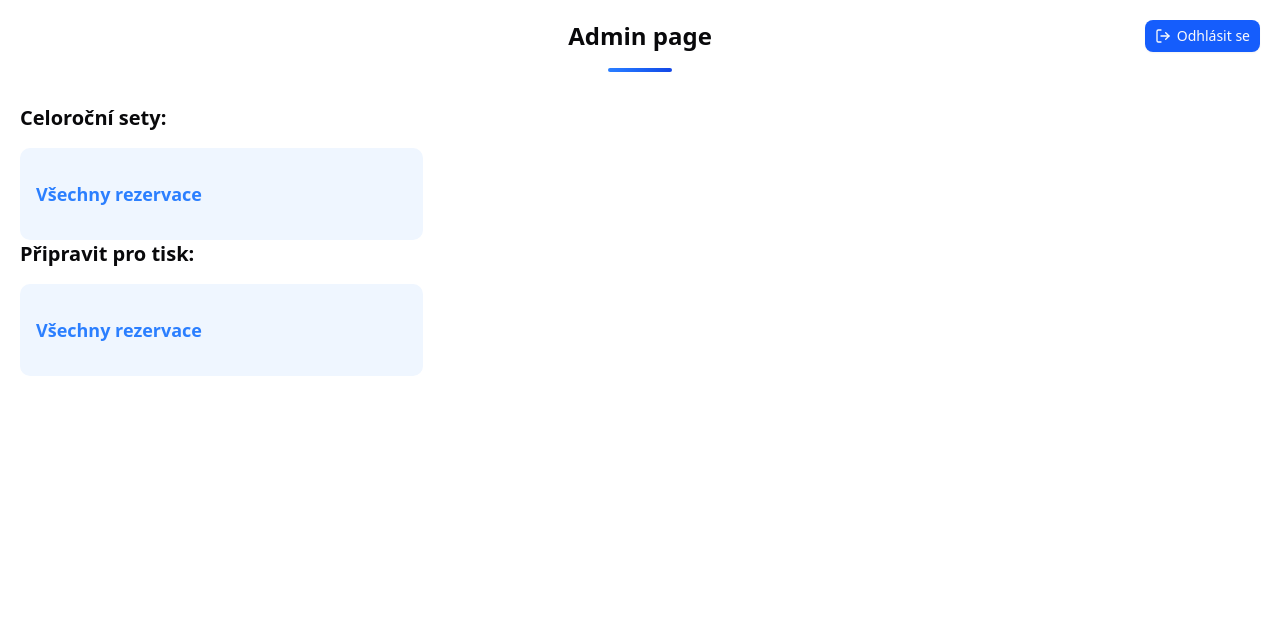
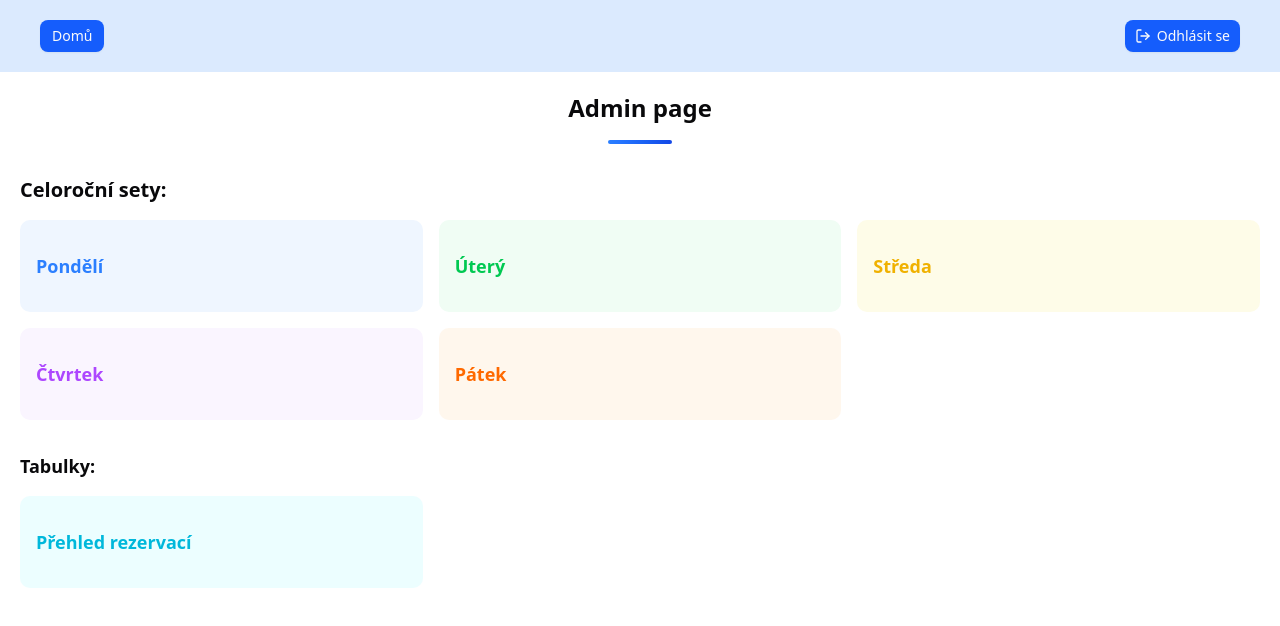
Before and after one commit to david-stafa/ski-reservation, a Next.js app: page /admin in a window 1280 px wide. Shown: the top 626 px of the page. Built offline with nearby package versions, Linux system fonts and the light colour scheme; no server answers.

Commit message:
feat: add attendance tracking and new admin day sheet layout

```diff
--- a/src/app/_actions/reservation/reservationActions.ts
+++ b/src/app/_actions/reservation/reservationActions.ts
@@ -1,7 +1,8 @@
 "use server";
 
 import { prisma } from "@/db/prisma";
-import { unstable_cache } from "next/cache";
+import { DateTime } from "luxon";
+import { revalidatePath, unstable_cache } from "next/cache";
 
 // input: date in format 2025-10-07
 export async function getAllReservationsDates(date: string) {
@@ -81,6 +82,7 @@ export async function getAllReservations() {
       phone: true,
       peopleCount: true,
       id: true,
+      attended: true,
       createdAt: true,
       updatedAt: true,
     },
@@ -128,3 +130,56 @@ export async function findReservationByEmailAndLastName(email: string, lastName:
     },
   });
 }
+
+export async function getReservationsByDate(date: string) {
+
+  const dateStart = DateTime.fromISO(date).startOf('day').toJSDate();
+  const dateEnd = DateTime.fromISO(date).endOf('day').toJSDate();
+
+  console.log("dateStart", dateStart);
+  console.log("dateEnd", dateEnd);
+
+  const reservations = await prisma.reservation.findMany({
+    where: {
+      startDate: {
+        gte: dateStart,
+        lte: dateEnd,
+      }
+    },
+    select: {
+      id: true,
+      firstName: true,
+      lastName: true,
+      phone: true,
+      peopleCount: true,
+      startDate: true,
+      endDate: true,
+      attended: true,
+    },
+    orderBy: {
+      startDate: "asc",
+    }
+  })
+
+  return reservations;
+}
+
+export async function updateAttendance(
+  reservationId: string,
+  attended: boolean
+) {
+  try {
+    await prisma.reservation.update({
+      where: { id: reservationId },
+      data: { attended },
+    });
+
+    // Revalidate the current page to show updated data
+    revalidatePath("/admin/reservations/day-sheet");
+
+    return { success: true };
+  } catch (error) {
+    console.error("Failed to update attendance:", error);
+    return { success: false, error: "Failed to update attendance" };
+  }
+}
--- /dev/null
+++ b/src/app/admin/layout.tsx
@@ -0,0 +1,23 @@
+import { LogOutButton } from "@/components/auth/logout/logOutButton";
+import { Button } from "@/components/ui/button";
+import Link from "next/link";
+
+const AdminLayout = ({ children }: { children: React.ReactNode }) => {
+  return (
+    <div>
+      <nav className="mx-auto p-5 bg-blue-100">
+        <div className="container flex items-center gap-2 mx-auto justify-between px-5">
+            <Link href="/admin">
+              <Button size="sm">
+                Domů
+              </Button>
+            </Link>
+            <LogOutButton />
+        </div>
+      </nav>
+      {children}
+    </div>
+  );
+};
+
+export default AdminLayout;
--- a/src/app/admin/page.tsx
+++ b/src/app/admin/page.tsx
@@ -1,29 +1,66 @@
-import { LogOutButton } from "@/components/auth/logout/logOutButton";
 import Container from "@/components/container";
 import HeadingUnderline from "@/components/headingUnderline";
 import Link from "next/link";
+
+const ADMIN_DAYS_CONFIG = [
+  {
+    key: "2025-09-15",
+    label: "Pondělí",
+    color: "bg-blue-50 text-blue-500",
+  },
+  {
+    key: "2025-09-16",
+    label: "Úterý",
+    color: "bg-green-50 text-green-500",
+  },
+  {
+    key: "2025-09-17",
+    label: "Středa",
+    color: "bg-yellow-50 text-yellow-500",
+  },
+  {
+    key: "2025-09-18",
+    label: "Čtvrtek",
+    color: "bg-purple-50 text-purple-500",
+  },
+  {
+    key: "2025-09-19",
+    label: "Pátek",
+    color: "bg-orange-50 text-orange-500",
+  },
+];
 
 const AdminPage = () => {
   return (
     <Container>
       <div className="relative">
-        <h1 className="text-2xl font-bold mb-4 text-center">
-          Admin page
-        </h1>
-        <LogOutButton />
+        <h1 className="text-2xl font-bold mb-4 text-center">Admin page</h1>
       </div>
       <HeadingUnderline />
-      <section>
+      <section className="mb-8">
         <h3 className="text-xl font-bold mb-4 text-left">Celoroční sety:</h3>
-        <div className="grid grid-cols-1 md:grid-cols-2 lg:grid-cols-3 gap-4">
-            <Link href="/admin/reservations" className="text-lg bg-blue-50 text-blue-500 font-semibold p-4 rounded-lg py-8">Všechny rezervace</Link>
+        <div className="grid grid-cols-2 md:grid-cols-3 gap-4">
+          {ADMIN_DAYS_CONFIG.map(({ key, label, color }) => (
+            <Link
+              key={key}
+              href={`/admin/reservations/day-sheet?date=${key}`}
+              className={`text-lg ${color} font-semibold px-4 rounded-lg py-8`}
+            >
+              {label}
+            </Link>
+          ))}
         </div>
       </section>
-      {/* TODO: finis printing section */}
-      <section>
-        <h3 className="text-xl font-bold mb-4 text-left">Připravit pro tisk:</h3>
-        <div className="grid grid-cols-1 md:grid-cols-2 lg:grid-cols-3 gap-4">
-            <Link href="/admin/reservations" className="text-lg bg-blue-50 text-blue-500 font-semibold p-4 rounded-lg py-8">Všechny rezervace</Link>
+
+      <section className="mb-8">
+        <h3 className="text-lg font-semibold mb-4 text-left">Tabulky:</h3>
+        <div className="grid grid-cols-2 md:grid-cols-3 gap-4">
+          <Link
+            href={`/admin/reservations/table`}
+            className={`text-lg bg-cyan-50 text-cyan-500 font-semibold rounded-lg px-4 py-8 block w-full`}
+          >
+            Přehled rezervací
+          </Link>
         </div>
       </section>
     </Container>
--- /dev/null
+++ b/src/app/admin/reservations/day-sheet/page.tsx
@@ -0,0 +1,89 @@
+import { getReservationsByDate } from "@/app/_actions/reservation/reservationActions";
+import Container from "@/components/container";
+import AttendanceButtons from "@/components/admin/AttendanceButtons";
+import { DateTime } from "luxon";
+import { cn } from "@/lib/utils";
+
+export default async function DaySheet({
+  searchParams,
+}: {
+  searchParams: Promise<{ date: string }>;
+}) {
+  const { date } = await searchParams;
+  const reservations = await getReservationsByDate(date);
+
+  return (
+    <Container>
+      <h1 className="text-2xl font-bold mb-8">
+        Pondělí, {DateTime.fromISO(date).toFormat("dd.M.")}
+      </h1>
+
+      <div className="overflow-x-auto rounded-lg border border-gray-300 shadow-sm">
+        <table className="w-full table-fixed border-collapse">
+          <thead>
+            <tr className="bg-gray-50">
+              <th className="border-b border-r border-gray-300 px-4 py-3 text-left text-sm font-semibold text-gray-700 w-1/6">
+                Dorazil/a
+              </th>
+              <th className="border-b border-r border-gray-300 px-4 py-3 text-left text-sm font-semibold text-gray-700 w-1/4">
+                Čas
+              </th>
+              <th className="border-b border-r border-gray-300 px-4 py-3 text-left text-sm font-semibold text-gray-700 w-1/3">
+                Jméno
+              </th>
+              <th className="border-b border-r border-gray-300 px-4 py-3 text-left text-sm font-semibold text-gray-700 w-1/4">
+                Telefon
+              </th>
+              <th className="border-b border-gray-300 px-4 py-3 text-left text-sm font-semibold text-gray-700 w-1/6">
+                Počet osob
+              </th>
+            </tr>
+          </thead>
+          <tbody className="bg-white">
+            {reservations.map((reservation) => (
+              <tr
+                key={reservation.id}
+                className={cn(
+                  "hover:bg-gray-50 border-b border-gray-200 last:border-b-0",
+                  reservation.attended === true && " bg-green-50",
+                  reservation.attended === false && " bg-red-50"
+                )}
+              >
+                <td className="border-r border-gray-300 px-4 py-3 text-sm font-medium whitespace-nowrap">
+                  <AttendanceButtons
+                    reservationId={reservation.id}
+                    attended={reservation.attended}
+                  />
+                </td>
+                <td className="border-r border-gray-300 px-4 py-3 text-sm font-medium whitespace-nowrap">
+                  {DateTime.fromJSDate(reservation.startDate, {
+                    zone: "Europe/Prague",
+                  }).toFormat("HH:mm")}{" "}
+                  -{" "}
+                  {DateTime.fromJSDate(reservation.endDate, {
+                    zone: "Europe/Prague",
+                  }).toFormat("HH:mm")}
+                </td>
+                <td className="border-r border-gray-300 px-4 py-3 text-sm whitespace-nowrap overflow-hidden text-ellipsis">
+                  {reservation.firstName} {reservation.lastName}
+                </td>
+                <td className="border-r border-gray-300 px-4 py-3 text-sm whitespace-nowrap">
+                  {reservation.phone}
+                </td>
+                <td className="px-4 py-3 text-sm text-center whitespace-nowrap">
+                  {reservation.peopleCount}
+                </td>
+              </tr>
+            ))}
+          </tbody>
+        </table>
+      </div>
+
+      {reservations.length === 0 && (
+        <div className="text-center py-8 text-gray-500">
+          <p>Žádné rezervace pro tento den</p>
+        </div>
+      )}
+    </Container>
+  );
+}
--- /dev/null
+++ b/src/components/admin/AttendanceButtons.tsx
@@ -0,0 +1,60 @@
+"use client";
+
+
+import { updateAttendance } from "@/app/_actions/reservation/reservationActions";
+import { cn } from "@/lib/utils";
+import { useState } from "react";
+
+interface AttendanceButtonsProps {
+  reservationId: string;
+  attended: boolean | null;
+}
+
+export default function AttendanceButtons({
+  reservationId,
+  attended
+}: AttendanceButtonsProps) {
+  const [isLoading, setIsLoading] = useState(false);
+
+  const handleAttendanceUpdate = async (attended: boolean) => {
+    setIsLoading(true);
+    try {
+      await updateAttendance(reservationId, attended);
+    } catch (error) {
+      console.error("Failed to update attendance:", error);
+    } finally {
+      setIsLoading(false);
+    }
+  };
+
+  return (
+    <div className="flex gap-2">
+      <button
+        onClick={() => handleAttendanceUpdate(true)}
+        disabled={isLoading || attended === true}
+        className={cn(`px-3 py-1 text-sm rounded cursor-pointer ${
+          attended === true
+            ? "bg-green-500 text-white !cursor-not-allowed"
+            : attended === false
+            ? "bg-zinc-200 text-zinc-700 hover:bg-zinc-300"
+            : "bg-green-100 text-green-700 hover:bg-green-200 disabled:opacity-50"
+        }`)}
+      >
+        Ano
+      </button>
+      <button
+        onClick={() => handleAttendanceUpdate(false)}
+        disabled={isLoading || attended === false}
+        className={`px-3 py-1 text-sm rounded cursor-pointer ${
+          attended === false
+            ? "bg-red-500 text-white !cursor-not-allowed"
+            : attended === true
+            ? "bg-zinc-200 text-zinc-700 hover:bg-zinc-300"
+            : "bg-red-100 text-red-700 hover:bg-red-200 disabled:opacity-50"
+        }`}
+      >
+        Ne
+      </button>
+    </div>
+  );
+}
--- a/src/components/auth/logout/logOutButton.tsx
+++ b/src/components/auth/logout/logOutButton.tsx
@@ -2,13 +2,14 @@
 
 import { logout } from "@/app/_actions/auth/auth";
 import { Button } from "@/components/ui/button";
+import { cn } from "@/lib/utils";
 import { LogOutIcon } from "lucide-react";
 
-export const LogOutButton = () => {
+export const LogOutButton = ({ className }: { className?: string }) => {
   return (
     <Button
       size="sm"
-      className="absolute right-0 top-0"
+      className={cn("", className)}
       onClick={() => logout()}
     >
       <LogOutIcon />
```
Also changed, not shown: 1 other file (tests, documents, lock files or other folders).
